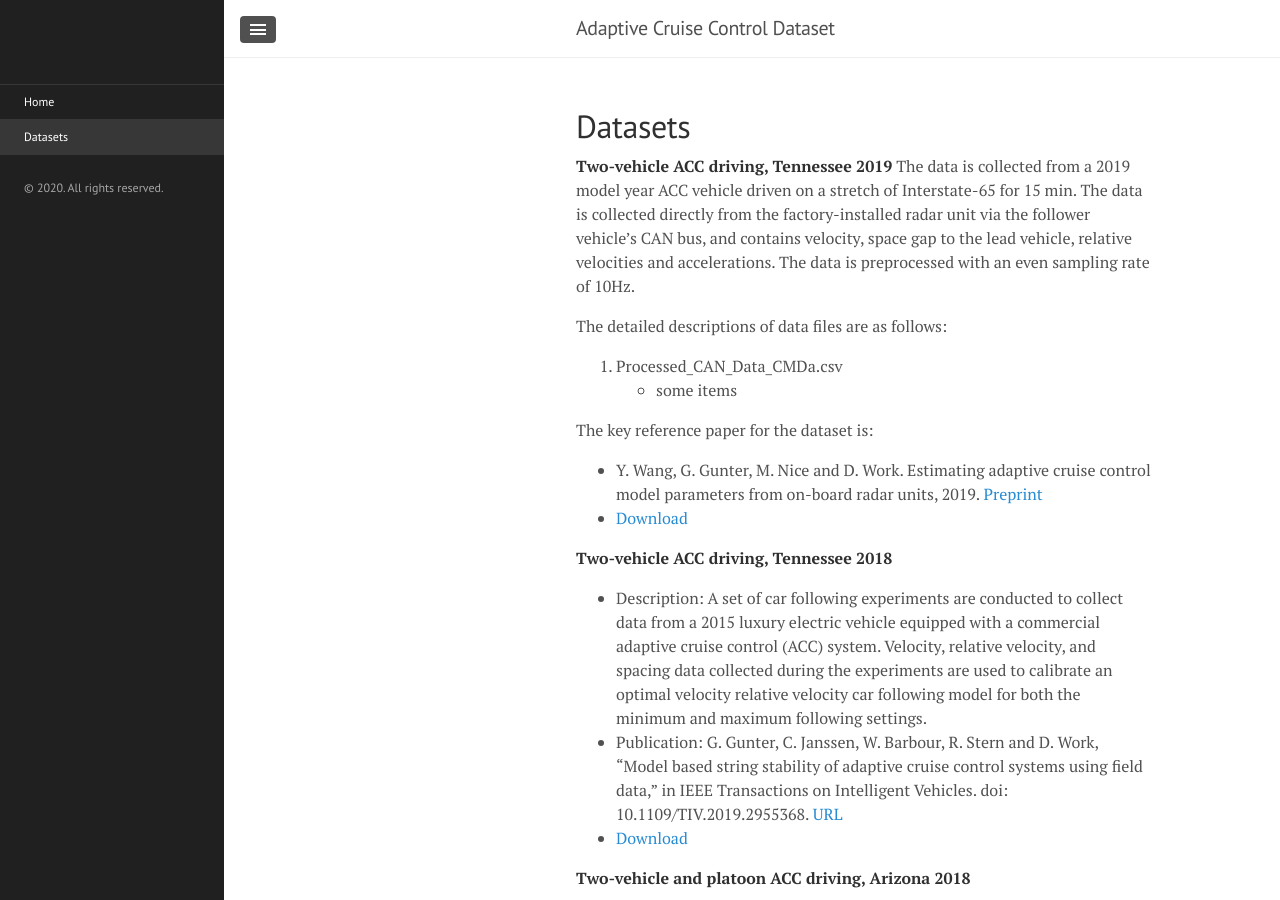
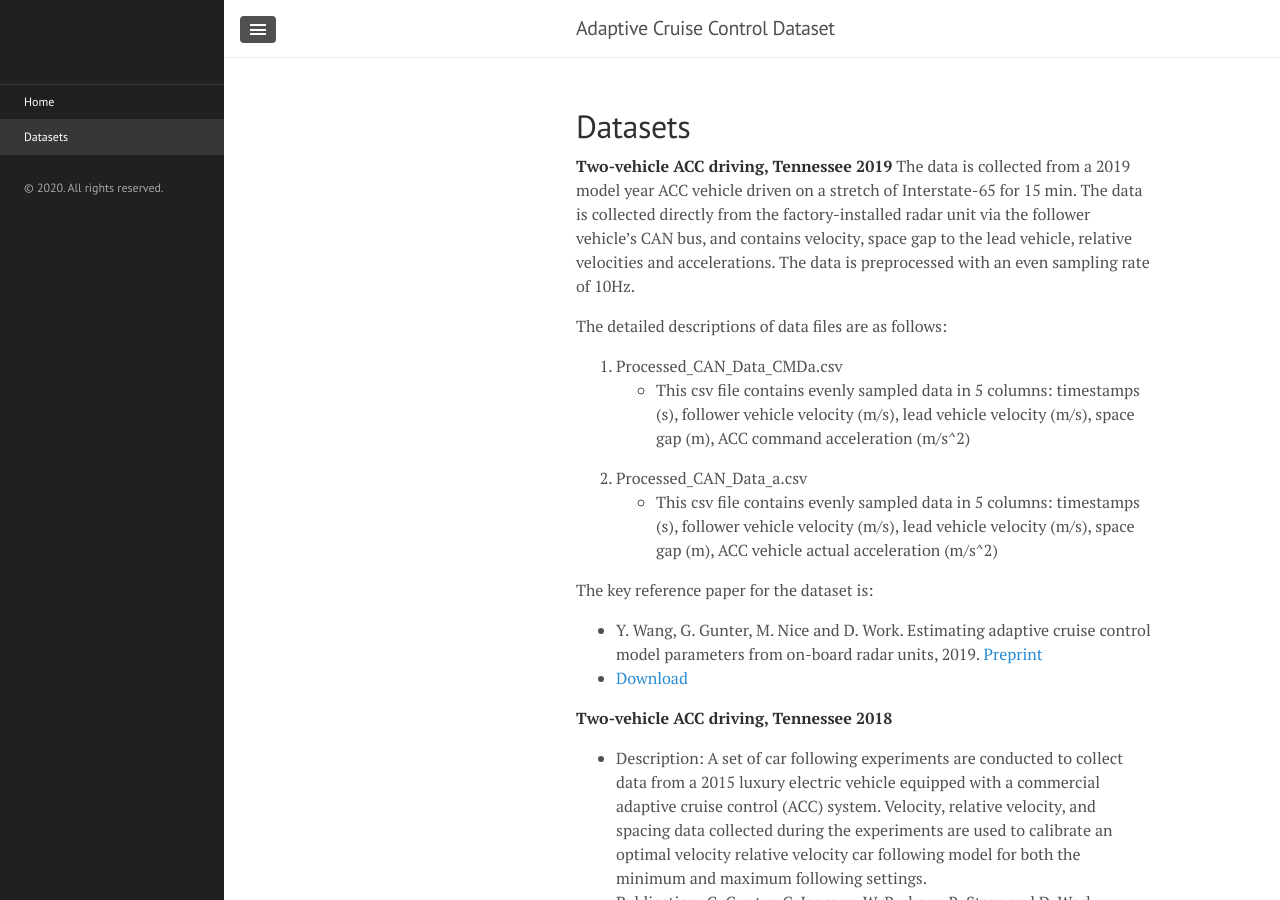
Before and after one commit to acc-dataset/acc-dataset.github.io, a Jekyll site: the page built from datasets.md, in a window 1280 px wide and 900 px high. Built offline with Jekyll 4.4.1, drawn with Linux system fonts in a browser that asks for light colours.

Commit message:
Update datasets.md

```diff
--- a/datasets.md
+++ b/datasets.md
@@ -7,7 +7,10 @@ The data is collected from a 2019 model year ACC vehicle driven on a stretch of
 
 The detailed descriptions of data files are as follows:
 1. Processed_CAN_Data_CMDa.csv
-    * some items
+  * This csv file contains evenly sampled data in 5 columns: timestamps (s), follower vehicle velocity (m/s), lead vehicle velocity (m/s), space gap (m), ACC command acceleration (m/s^2)
+
+2. Processed_CAN_Data_a.csv
+  * This csv file contains evenly sampled data in 5 columns: timestamps (s), follower vehicle velocity (m/s), lead vehicle velocity (m/s), space gap (m), ACC vehicle actual acceleration (m/s^2)
 
 The key reference paper for the dataset is:
 - Y. Wang, G. Gunter, M. Nice and D. Work. Estimating adaptive cruise control model parameters from on-board radar units, 2019. <a href="https://arxiv.org/abs/1911.06454">Preprint</a>
```
